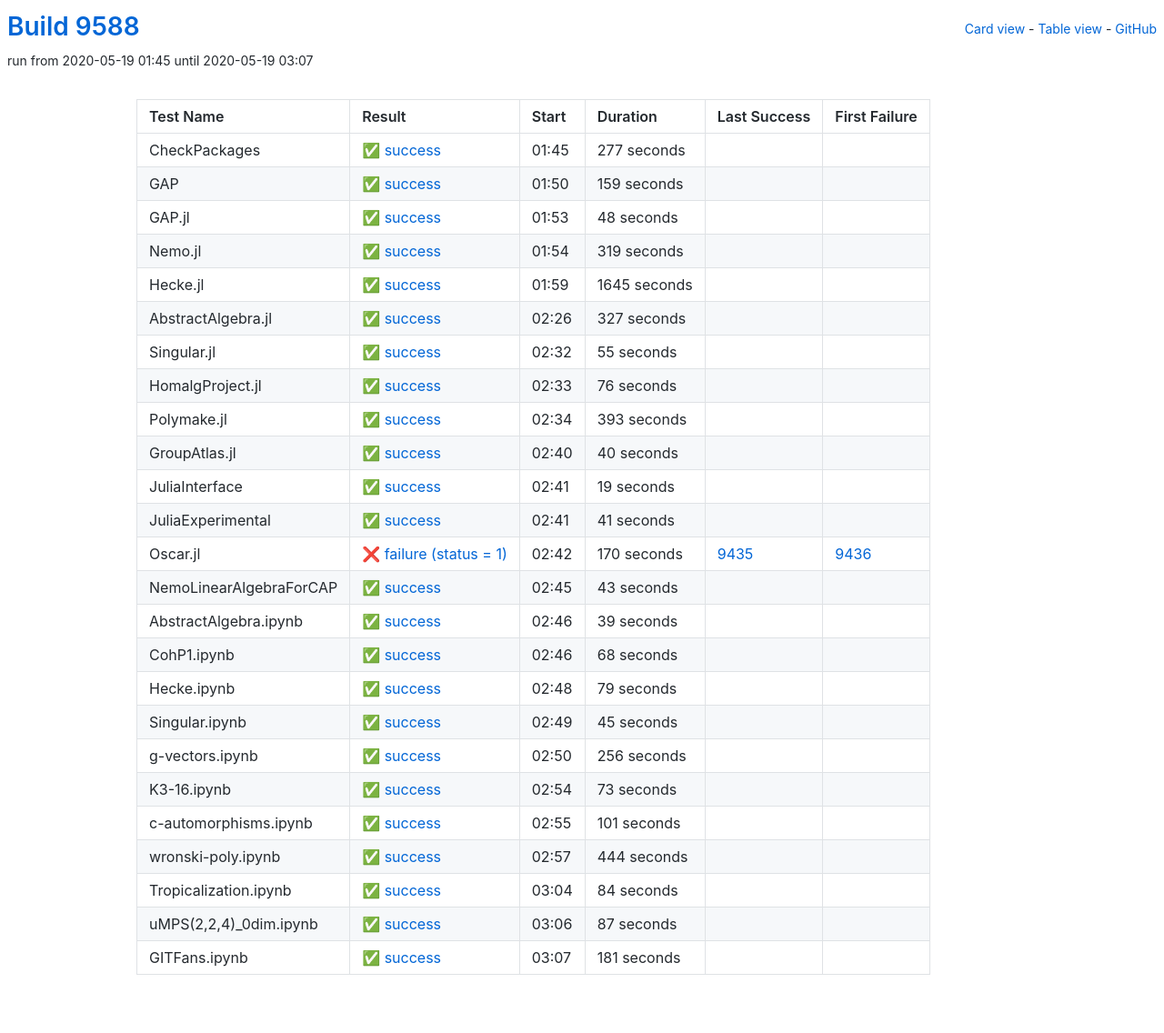
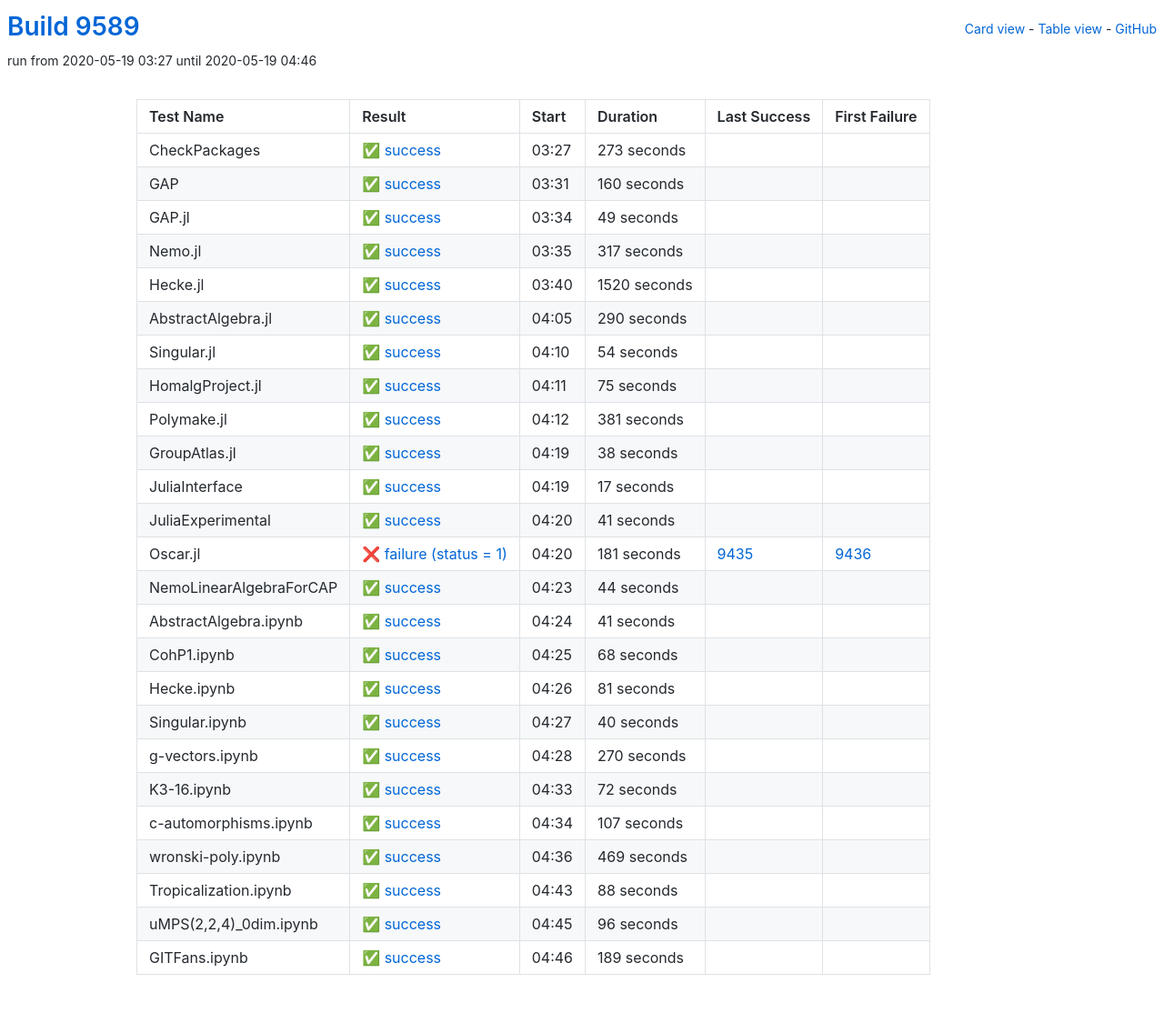
Before and after one commit to oscar-system/oscar-ci-status, a Jekyll site: the page built from table.html, in a window 1280 px wide. Shown: the whole page at 91% size. Built offline with Jekyll 4.4.1, drawn with Linux system fonts in a browser that asks for light colours.

Commit message:
Build 9589

```diff
--- a/_data/ci.yml
+++ b/_data/ci.yml
@@ -1,137 +1,137 @@
-build: 9588
-build_url: https://oscarci.mathematik.uni-kl.de/job/oscar/9588/
+build: 9589
+build_url: https://oscarci.mathematik.uni-kl.de/job/oscar/9589/
 job: oscar
 tests:
-- duration: 277
+- duration: 273
   exitcode: 0
   first_failure: false
   first_failure_url: null
   id: checkpackages
   last_success: false
   last_success_url: null
-  log: https://oscarci.mathematik.uni-kl.de/job/oscar/9588/artifact/logs/build-9588/CheckPackages.log
+  log: https://oscarci.mathematik.uni-kl.de/job/oscar/9589/artifact/logs/build-9589/CheckPackages.log
   name: CheckPackages
-  start: 2020-05-19 01:45
+  start: 2020-05-19 03:27
   status: success
   success: true
-- duration: 159
+- duration: 160
   exitcode: 0
   first_failure: false
   first_failure_url: null
   id: gap
   last_success: false
   last_success_url: null
-  log: https://oscarci.mathematik.uni-kl.de/job/oscar/9588/artifact/logs/build-9588/GAP.log
+  log: https://oscarci.mathematik.uni-kl.de/job/oscar/9589/artifact/logs/build-9589/GAP.log
   name: GAP
-  start: 2020-05-19 01:50
+  start: 2020-05-19 03:31
   status: success
   success: true
-- duration: 48
+- duration: 49
   exitcode: 0
   first_failure: false
   first_failure_url: null
   id: gap-jl
   last_success: false
   last_success_url: null
-  log: https://oscarci.mathematik.uni-kl.de/job/oscar/9588/artifact/logs/build-9588/GAP.jl.log
+  log: https://oscarci.mathematik.uni-kl.de/job/oscar/9589/artifact/logs/build-9589/GAP.jl.log
   name: GAP.jl
-  start: 2020-05-19 01:53
+  start: 2020-05-19 03:34
   status: success
   success: true
-- duration: 319
+- duration: 317
   exitcode: 0
   first_failure: false
   first_failure_url: null
   id: nemo-jl
   last_success: false
   last_success_url: null
-  log: https://oscarci.mathematik.uni-kl.de/job/oscar/9588/artifact/logs/build-9588/Nemo.jl.log
+  log: https://oscarci.mathematik.uni-kl.de/job/oscar/9589/artifact/logs/build-9589/Nemo.jl.log
   name: Nemo.jl
-  start: 2020-05-19 01:54
+  start: 2020-05-19 03:35
   status: success
   success: true
-- duration: 1645
+- duration: 1520
   exitcode: 0
   first_failure: false
   first_failure_url: null
   id: hecke-jl
   last_success: false
   last_success_url: null
-  log: https://oscarci.mathematik.uni-kl.de/job/oscar/9588/artifact/logs/build-9588/Hecke.jl.log
+  log: https://oscarci.mathematik.uni-kl.de/job/oscar/9589/artifact/logs/build-9589/Hecke.jl.log
   name: Hecke.jl
-  start: 2020-05-19 01:59
+  start: 2020-05-19 03:40
   status: success
   success: true
-- duration: 327
+- duration: 290
   exitcode: 0
   first_failure: false
   first_failure_url: null
   id: abstractalgebra-jl
   last_success: false
   last_success_url: null
-  log: https://oscarci.mathematik.uni-kl.de/job/oscar/9588/artifact/logs/build-9588/AbstractAlgebra.jl.log
+  log: https://oscarci.mathematik.uni-kl.de/job/oscar/9589/artifact/logs/build-9589/AbstractAlgebra.jl.log
   name: AbstractAlgebra.jl
-  start: 2020-05-19 02:26
+  start: 2020-05-19 04:05
   status: success
   success: true
-- duration: 55
+- duration: 54
   exitcode: 0
   first_failure: false
   first_failure_url: null
   id: singular-jl
   last_success: false
   last_success_url: null
-  log: https://oscarci.mathematik.uni-kl.de/job/oscar/9588/artifact/logs/build-9588/Singular.jl.log
+  log: https://oscarci.mathematik.uni-kl.de/job/oscar/9589/artifact/logs/build-9589/Singular.jl.log
   name: Singular.jl
-  start: 2020-05-19 02:32
+  start: 2020-05-19 04:10
   status: success
   success: true
-- duration: 76
+- duration: 75
   exitcode: 0
   first_failure: false
   first_failure_url: null
   id: homalgproject-jl
   last_success: false
   last_success_url: null
-  log: https://oscarci.mathematik.uni-kl.de/job/oscar/9588/artifact/logs/build-9588/HomalgProject.jl.log
+  log: https://oscarci.mathematik.uni-kl.de/job/oscar/9589/artifact/logs/build-9589/HomalgProject.jl.log
   name: HomalgProject.jl
-  start: 2020-05-19 02:33
+  start: 2020-05-19 04:11
   status: success
   success: true
-- duration: 393
+- duration: 381
   exitcode: 0
   first_failure: false
   first_failure_url: null
   id: polymake-jl
   last_success: false
   last_success_url: null
-  log: https://oscarci.mathematik.uni-kl.de/job/oscar/9588/artifact/logs/build-9588/Polymake.jl.log
+  log: https://oscarci.mathematik.uni-kl.de/job/oscar/9589/artifact/logs/build-9589/Polymake.jl.log
   name: Polymake.jl
-  start: 2020-05-19 02:34
+  start: 2020-05-19 04:12
   status: success
   success: true
-- duration: 40
+- duration: 38
   exitcode: 0
   first_failure: false
   first_failure_url: null
   id: groupatlas-jl
   last_success: false
   last_success_url: null
-  log: https://oscarci.mathematik.uni-kl.de/job/oscar/9588/artifact/logs/build-9588/GroupAtlas.jl.log
+  log: https://oscarci.mathematik.uni-kl.de/job/oscar/9589/artifact/logs/build-9589/GroupAtlas.jl.log
   name: GroupAtlas.jl
-  start: 2020-05-19 02:40
+  start: 2020-05-19 04:19
   status: success
   success: true
-- duration: 19
+- duration: 17
   exitcode: 0
   first_failure: false
   first_failure_url: null
   id: juliainterface
   last_success: false
   last_success_url: null
-  log: https://oscarci.mathematik.uni-kl.de/job/oscar/9588/artifact/logs/build-9588/JuliaInterface.log
+  log: https://oscarci.mathematik.uni-kl.de/job/oscar/9589/artifact/logs/build-9589/JuliaInterface.log
   name: JuliaInterface
-  start: 2020-05-19 02:41
+  start: 2020-05-19 04:19
   status: success
   success: true
 - duration: 41
@@ -141,45 +141,45 @@
   id: juliaexperimental
   last_success: false
   last_success_url: null
-  log: https://oscarci.mathematik.uni-kl.de/job/oscar/9588/artifact/logs/build-9588/JuliaExperimental.log
+  log: https://oscarci.mathematik.uni-kl.de/job/oscar/9589/artifact/logs/build-9589/JuliaExperimental.log
   name: JuliaExperimental
-  start: 2020-05-19 02:41
+  start: 2020-05-19 04:20
   status: success
   success: true
-- duration: 170
+- duration: 181
   exitcode: 1
   first_failure: 9436
   first_failure_url: https://oscarci.mathematik.uni-kl.de/job/oscar/9436/
   id: oscar-jl
   last_success: 9435
   last_success_url: https://oscarci.mathematik.uni-kl.de/job/oscar/9435/
-  log: https://oscarci.mathematik.uni-kl.de/job/oscar/9588/artifact/logs/build-9588/Oscar.jl.log
+  log: https://oscarci.mathematik.uni-kl.de/job/oscar/9589/artifact/logs/build-9589/Oscar.jl.log
   name: Oscar.jl
-  start: 2020-05-19 02:42
+  start: 2020-05-19 04:20
   status: failure
   success: false
-- duration: 43
+- duration: 44
   exitcode: 0
   first_failure: false
   first_failure_url: null
   id: nemolinearalgebraforcap
   last_success: false
   last_success_url: null
-  log: https://oscarci.mathematik.uni-kl.de/job/oscar/9588/artifact/logs/build-9588/NemoLinearAlgebraForCAP.log
+  log: https://oscarci.mathematik.uni-kl.de/job/oscar/9589/artifact/logs/build-9589/NemoLinearAlgebraForCAP.log
   name: NemoLinearAlgebraForCAP
-  start: 2020-05-19 02:45
+  start: 2020-05-19 04:23
   status: success
   success: true
-- duration: 39
+- duration: 41
   exitcode: 0
   first_failure: false
   first_failure_url: null
   id: abstractalgebra-ipynb
   last_success: false
   last_success_url: null
-  log: https://oscarci.mathematik.uni-kl.de/job/oscar/9588/artifact/logs/build-9588/AbstractAlgebra.ipynb.log
+  log: https://oscarci.mathematik.uni-kl.de/job/oscar/9589/artifact/logs/build-9589/AbstractAlgebra.ipynb.log
   name: AbstractAlgebra.ipynb
-  start: 2020-05-19 02:46
+  start: 2020-05-19 04:24
   status: success
   success: true
 - duration: 68
@@ -189,116 +189,116 @@
   id: cohp1-ipynb
   last_success: false
   last_success_url: null
-  log: https://oscarci.mathematik.uni-kl.de/job/oscar/9588/artifact/logs/build-9588/CohP1.ipynb.log
+  log: https://oscarci.mathematik.uni-kl.de/job/oscar/9589/artifact/logs/build-9589/CohP1.ipynb.log
   name: CohP1.ipynb
-  start: 2020-05-19 02:46
+  start: 2020-05-19 04:25
   status: success
   success: true
-- duration: 79
+- duration: 81
   exitcode: 0
   first_failure: false
   first_failure_url: null
   id: hecke-ipynb
   last_success: false
   last_success_url: null
-  log: https://oscarci.mathematik.uni-kl.de/job/oscar/9588/artifact/logs/build-9588/Hecke.ipynb.log
+  log: https://oscarci.mathematik.uni-kl.de/job/oscar/9589/artifact/logs/build-9589/Hecke.ipynb.log
   name: Hecke.ipynb
-  start: 2020-05-19 02:48
+  start: 2020-05-19 04:26
   status: success
   success: true
-- duration: 45
+- duration: 40
   exitcode: 0
   first_failure: false
   first_failure_url: null
   id: singular-ipynb
   last_success: false
   last_success_url: null
-  log: https://oscarci.mathematik.uni-kl.de/job/oscar/9588/artifact/logs/build-9588/Singular.ipynb.log
+  log: https://oscarci.mathematik.uni-kl.de/job/oscar/9589/artifact/logs/build-9589/Singular.ipynb.log
   name: Singular.ipynb
-  start: 2020-05-19 02:49
+  start: 2020-05-19 04:27
   status: success
   success: true
-- duration: 256
+- duration: 270
   exitcode: 0
   first_failure: false
   first_failure_url: null
   id: g-vectors-ipynb
   last_success: false
   last_success_url: null
-  log: https://oscarci.mathematik.uni-kl.de/job/oscar/9588/artifact/logs/build-9588/g-vectors.ipynb.log
+  log: https://oscarci.mathematik.uni-kl.de/job/oscar/9589/artifact/logs/build-9589/g-vectors.ipynb.log
   name: g-vectors.ipynb
-  start: 2020-05-19 02:50
+  start: 2020-05-19 04:28
   status: success
   success: true
-- duration: 73
+- duration: 72
   exitcode: 0
   first_failure: false
   first_failure_url: null
   id: k3-16-ipynb
   last_success: false
   last_success_url: null
-  log: https://oscarci.mathematik.uni-kl.de/job/oscar/9588/artifact/logs/build-9588/K3-16.ipynb.log
+  log: https://oscarci.mathematik.uni-kl.de/job/oscar/9589/artifact/logs/build-9589/K3-16.ipynb.log
   name: K3-16.ipynb
-  start: 2020-05-19 02:54
+  start: 2020-05-19 04:33
   status: success
   success: true
-- duration: 101
+- duration: 107
   exitcode: 0
   first_failure: false
   first_failure_url: null
   id: c-automorphisms-ipynb
   last_success: false
   last_success_url: null
-  log: https://oscarci.mathematik.uni-kl.de/job/oscar/9588/artifact/logs/build-9588/c-automorphisms.ipynb.log
+  log: https://oscarci.mathematik.uni-kl.de/job/oscar/9589/artifact/logs/build-9589/c-automorphisms.ipynb.log
   name: c-automorphisms.ipynb
-  start: 2020-05-19 02:55
+  start: 2020-05-19 04:34
   status: success
   success: true
-- duration: 444
+- duration: 469
   exitcode: 0
   first_failure: false
   first_failure_url: null
   id: wronski-poly-ipynb
   last_success: false
   last_success_url: null
-  log: https://oscarci.mathematik.uni-kl.de/job/oscar/9588/artifact/logs/build-9588/wronski-poly.ipynb.log
+  log: https://oscarci.mathematik.uni-kl.de/job/oscar/9589/artifact/logs/build-9589/wronski-poly.ipynb.log
   name: wronski-poly.ipynb
-  start: 2020-05-19 02:57
+  start: 2020-05-19 04:36
   status: success
   success: true
-- duration: 84
+- duration: 88
   exitcode: 0
   first_failure: false
   first_failure_url: null
   id: tropicalization-ipynb
   last_success: false
   last_success_url: null
-  log: https://oscarci.mathematik.uni-kl.de/job/oscar/9588/artifact/logs/build-9588/Tropicalization.ipynb.log
+  log: https://oscarci.mathematik.uni-kl.de/job/oscar/9589/artifact/logs/build-9589/Tropicalization.ipynb.log
   name: Tropicalization.ipynb
-  start: 2020-05-19 03:04
+  start: 2020-05-19 04:43
   status: success
   success: true
-- duration: 87
+- duration: 96
   exitcode: 0
   first_failure: false
   first_failure_url: null
   id: umps-2-2-4-0dim-ipynb
   last_success: false
   last_success_url: null
-  log: https://oscarci.mathematik.uni-kl.de/job/oscar/9588/artifact/logs/build-9588/uMPS-2-2-4-_0dim.ipynb.log
+  log: https://oscarci.mathematik.uni-kl.de/job/oscar/9589/artifact/logs/build-9589/uMPS-2-2-4-_0dim.ipynb.log
   name: uMPS(2,2,4)_0dim.ipynb
-  start: 2020-05-19 03:06
+  start: 2020-05-19 04:45
   status: success
   success: true
-- duration: 181
+- duration: 189
   exitcode: 0
   first_failure: false
   first_failure_url: null
   id: gitfans-ipynb
   last_success: false
   last_success_url: null
-  log: https://oscarci.mathematik.uni-kl.de/job/oscar/9588/artifact/logs/build-9588/GITFans.ipynb.log
+  log: https://oscarci.mathematik.uni-kl.de/job/oscar/9589/artifact/logs/build-9589/GITFans.ipynb.log
   name: GITFans.ipynb
-  start: 2020-05-19 03:07
+  start: 2020-05-19 04:46
   status: success
   success: true
```
Also changed, not shown: README.md.
